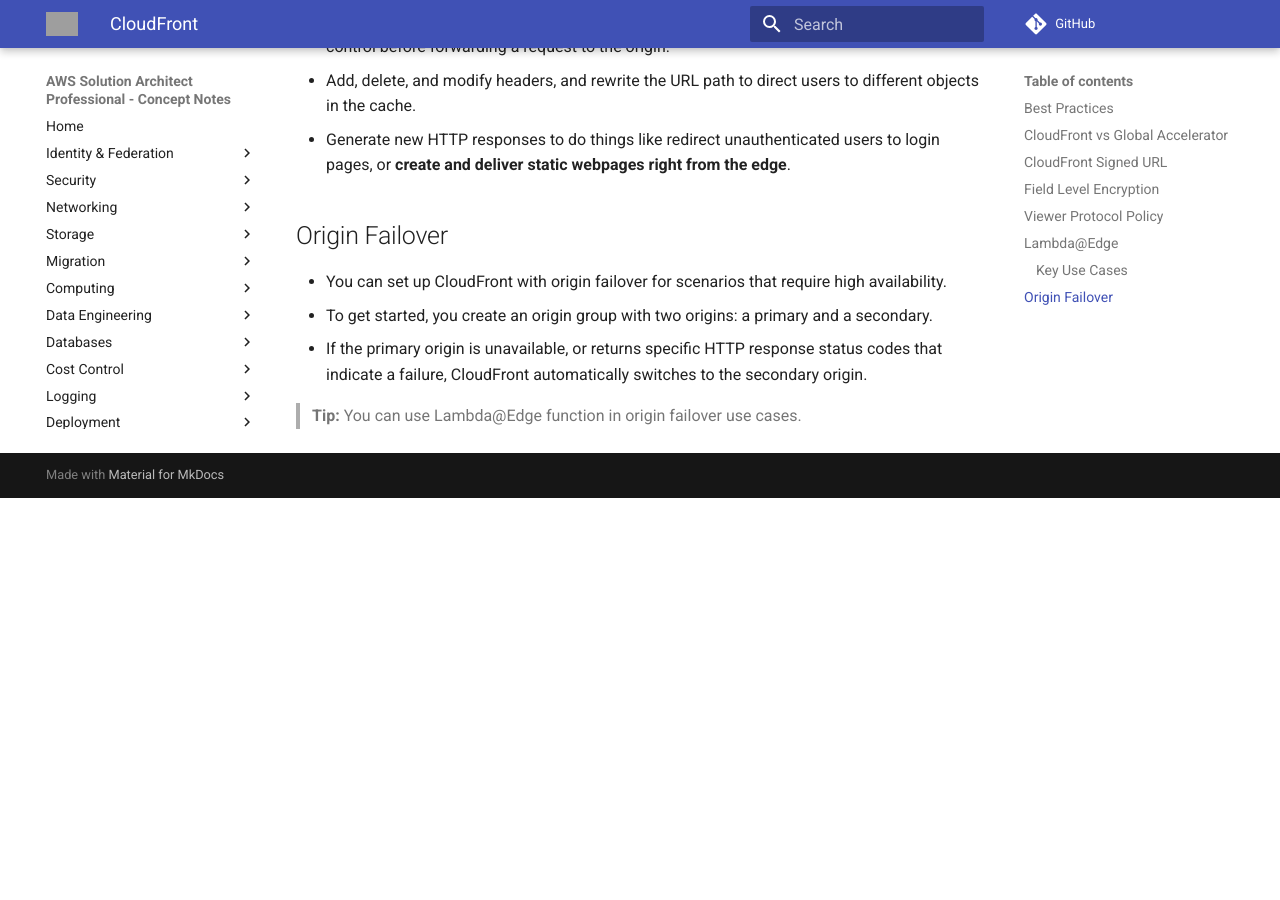
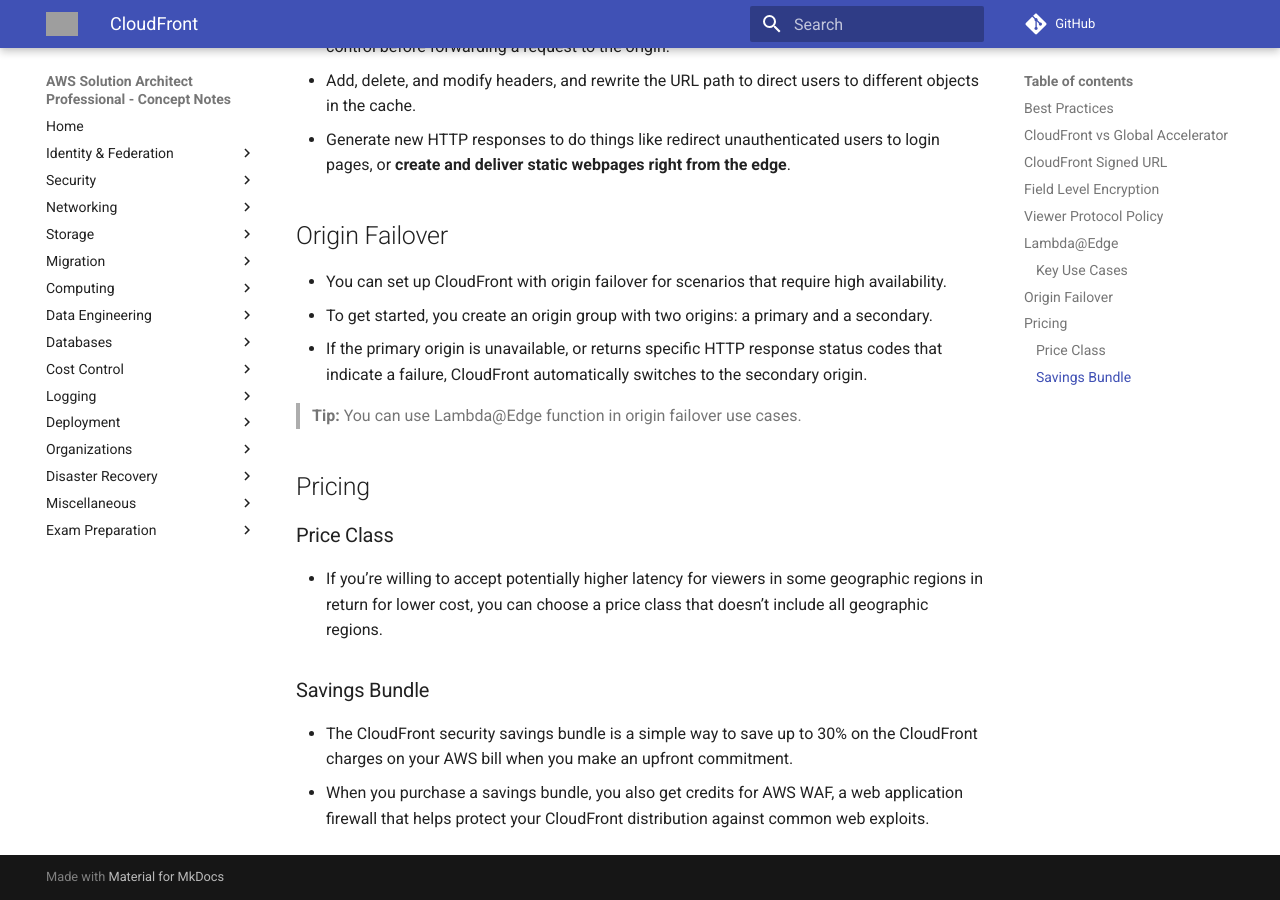
Before and after one commit to jeyabalajis/aws-certified-sa-pro-notes, an MkDocs documentation site: the page built from docs/network/cloudfront.md, in a window 1280 px wide and 900 px high, scrolled down 3241 px. Built offline with MkDocs 1.6.1 and Material for MkDocs 9.7.7, drawn with Linux system fonts in a browser that asks for light colours; comment, search, counter and statistics services are not loaded; before the commit the page ends 3739 px from its top, so only the background shows below that; grey boxes are pictures that could not be loaded.

Commit message:
Update cloudfront.md

```diff
--- a/docs/network/cloudfront.md
+++ b/docs/network/cloudfront.md
@@ -94,3 +94,14 @@
 - If the primary origin is unavailable, or returns specific HTTP response status codes that indicate a failure, CloudFront automatically switches to the secondary origin.
 
 > **Tip:** You can use Lambda@Edge function in origin failover use cases.
+
+## Pricing
+
+### Price Class
+
+- If you’re willing to accept potentially higher latency for viewers in some geographic regions in return for lower cost, you can choose a price class that doesn’t include all geographic regions.
+
+### Savings Bundle
+
+- The CloudFront security savings bundle is a simple way to save up to 30% on the CloudFront charges on your AWS bill when you make an upfront commitment.
+- When you purchase a savings bundle, you also get credits for AWS WAF, a web application firewall that helps protect your CloudFront distribution against common web exploits.
```
